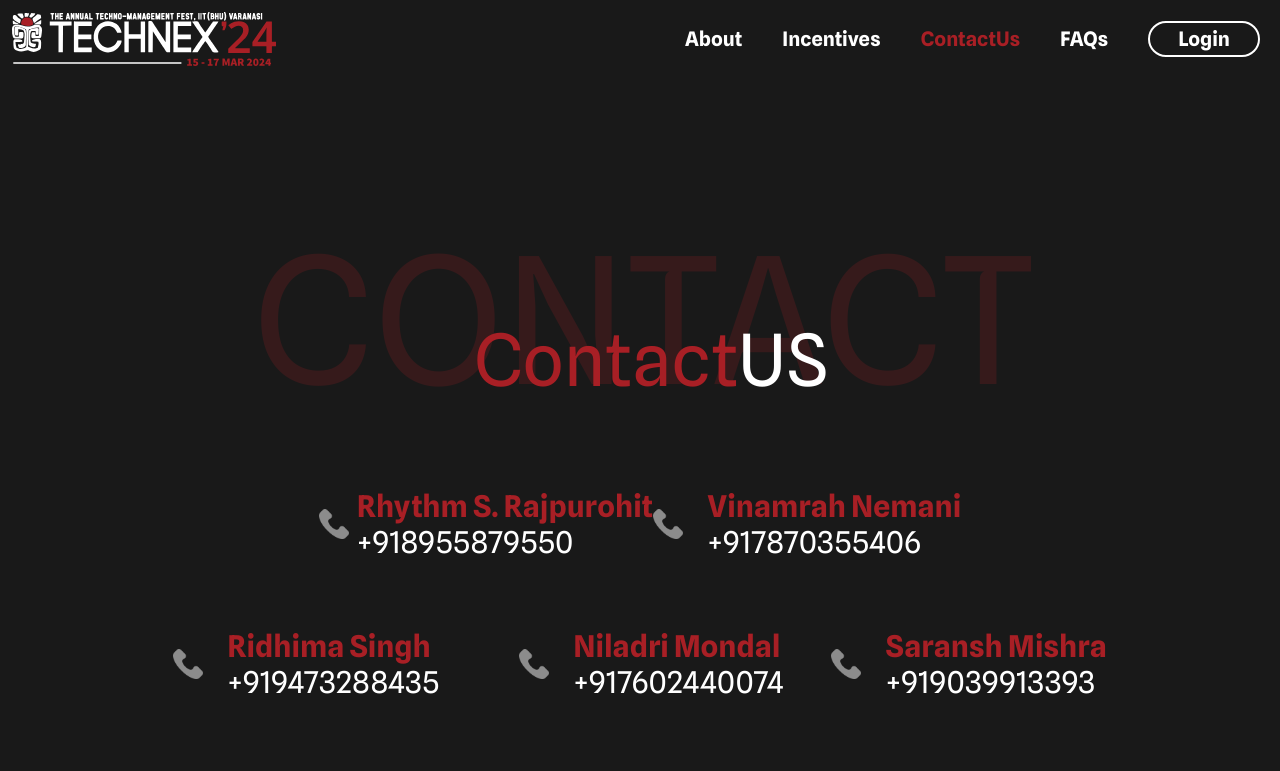
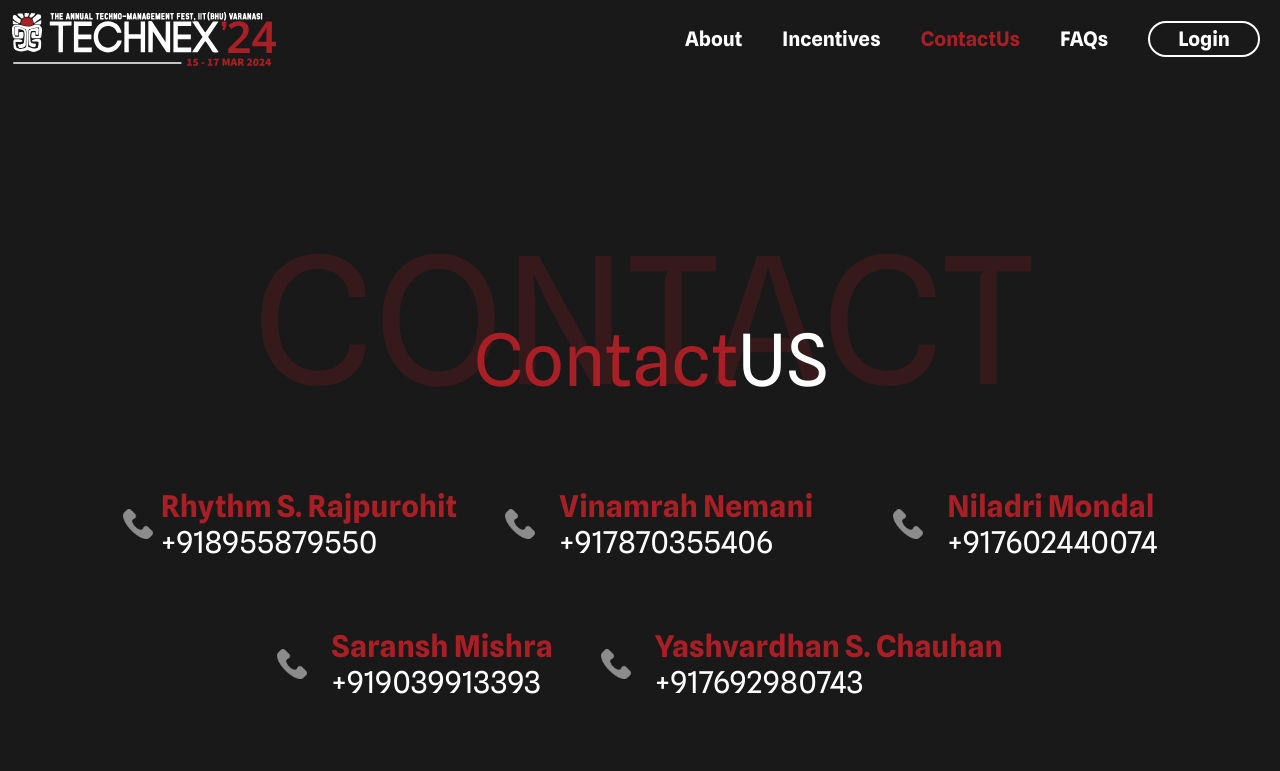
Before and after one commit to technex-iit-bhu/CA_Frontend, a Next.js app: page /contactUsPage in a window 1280 px wide. Shown: the top 771 px of the page. Built offline with nearby package versions, Linux system fonts and the light colour scheme; no server answers; a web font is replaced by a local one.

Commit message:
fix: removed two contacts, added wayspire incentive card

```diff
--- a/src/components/carousel.tsx
+++ b/src/components/carousel.tsx
@@ -49,28 +49,38 @@ const Text_QuillBot =
 const Text_SymbolLab =
   '⚪Symbolab : Premium subscriptions for enthusiasts in Maths for top performers';
 
+const Text_Wayspire2 =
+  '⚪Free courses to top performing Campus Ambassadors.' +
+  '\n\n' +
+  '⚪Course discounts hinge on the exemplary achievements of our Campus Ambassadors';
+
 const Text_Skolar =
   '⚪50% Discount to All Campus Ambassadors in there all courses Worth 6500/- off in each course' +
   '\n\n' +
   '⚪Provide monetary internship Opportunities to top 20 Campus Ambassadors via an interview round (with Atleast 10 Hirings)';
 
-const incentiveLogoPaths: [string, string,string][] = [
-  ['/SE.svg', TextSE,'https://stockedge.com/premium?utm_source=google&utm_medium=cpc&utm_campaign=NPD_Stockedge_Premium_Brand_Search_Dec23&utm_term=stockedge&gad_source=1&gclid=Cj0KCQiAtOmsBhCnARIsAGPa5yZtbrB2tikTSHCdw4fCecS_uH34zDvuCIHjI4k8sWcGWKuztxlexd4aAvkLEALw_wcB'],
-  ['/EaseMyTripLogo.svg', Text_EaseMyTrip,''],
-  ['/Languify.webp', Text_Languify,'https://www.languify.in/'],
-  ['/wayspire.webp', Text_Wayspire,'https://wayspire.in/'],
-  ['Asset_1.svg', Text_Technex,''],
-  ['/quillBot.png', Text_QuillBot,'https://quillbot.com/'],
-  ['/symboLab.png', Text_SymbolLab,'https://www.symbolab.com/'],
-  ['/skolar.png', Text_Skolar,''],
+const incentiveLogoPaths: [string, string, string][] = [
+  [
+    '/SE.svg',
+    TextSE,
+    'https://stockedge.com/premium?utm_source=google&utm_medium=cpc&utm_campaign=NPD_Stockedge_Premium_Brand_Search_Dec23&utm_term=stockedge&gad_source=1&gclid=Cj0KCQiAtOmsBhCnARIsAGPa5yZtbrB2tikTSHCdw4fCecS_uH34zDvuCIHjI4k8sWcGWKuztxlexd4aAvkLEALw_wcB',
+  ],
+  ['/EaseMyTripLogo.svg', Text_EaseMyTrip, ''],
+  ['/Languify.webp', Text_Languify, 'https://www.languify.in/'],
+  ['/wayspire.webp', Text_Wayspire, 'https://wayspire.in/'],
+  ['Asset_1.svg', Text_Technex, ''],
+  ['/quillBot.png', Text_QuillBot, 'https://quillbot.com/'],
+  ['/symboLab.png', Text_SymbolLab, 'https://www.symbolab.com/'],
+  ['/skolar.png', Text_Skolar, ''],
+  ['/wayspire.jpg', Text_Wayspire2, ''],
 ];
 
 const IncentivesCarousel = () => {
   const [showFull, setShowFull] = useState(false);
-  const [fullLogoText, setFullLogoText] = useState<[string, string,string] | null>(
-    null
-  );
-  const showFullHandler = (content: [string, string,string] | null) => {
+  const [fullLogoText, setFullLogoText] = useState<
+    [string, string, string] | null
+  >(null);
+  const showFullHandler = (content: [string, string, string] | null) => {
     setShowFull(!showFull);
     setFullLogoText(content);
   };
@@ -268,7 +278,11 @@ const IncentivesCarousel = () => {
               {incentiveLogoPaths.map((logo_text, index) => {
                 return (
                   <div key={index}>
-                    <IncentiveCard logo={logo_text[0]} text={logo_text[1]} hyperlink={logo_text[2]} />
+                    <IncentiveCard
+                      logo={logo_text[0]}
+                      text={logo_text[1]}
+                      hyperlink={logo_text[2]}
+                    />
 
                     <button
                       className=' font-semibold text-red'
@@ -305,7 +319,11 @@ const IncentivesCarousel = () => {
               {incentiveLogoPaths.map((logo_text, index) => {
                 return (
                   <div key={index}>
-                    <IncentiveCard logo={logo_text[0]} text={logo_text[1]} hyperlink={logo_text[2]} />
+                    <IncentiveCard
+                      logo={logo_text[0]}
+                      text={logo_text[1]}
+                      hyperlink={logo_text[2]}
+                    />
 
                     <button
                       className=' font-semibold text-red'
--- a/src/components/contactUs.tsx
+++ b/src/components/contactUs.tsx
@@ -34,23 +34,6 @@ const ContactUs = () => {
               <div>+918955879550</div>
             </div>
           </div>
-          <div className=''>
-            <div className='flex items-center justify-center gap-1 lg:gap-6'>
-              <div>
-                <Image
-                  src={'/phone-call.webp'}
-                  alt='phone logo'
-                  width={30}
-                  height={30}
-                  className=''
-                />
-              </div>
-              <div className='flex flex-col justify-center text-xs md:text-xl lg:text-3xl '>
-                <h2 className='font-bold text-red'>Vinamrah Nemani</h2>
-                <div>+917870355406</div>
-              </div>
-            </div>
-          </div>
         </div>
         <div className='flex gap-20 pb-5'>
           <div className='flex items-center'>
@@ -65,8 +48,8 @@ const ContactUs = () => {
                 />
               </div>
               <div className='flex flex-col justify-center text-xs md:text-xl lg:text-3xl '>
-                <h2 className='font-bold text-red'>Ridhima Singh</h2>
-                <div>+919473288435</div>
+                <h2 className='font-bold text-red'>Vinamrah Nemani</h2>
+                <div>+917870355406</div>
               </div>
             </div>
           </div>
@@ -89,7 +72,7 @@ const ContactUs = () => {
           </div>
         </div>
         <div className='flex gap-20 pb-5'>
-          <div className='flex items-center'>
+          <div>
             <div className='flex items-center justify-center gap-1 lg:gap-6'>
               <div>
                 <Image
```
Also changed, not shown: public/wayspire.jpg (added).
